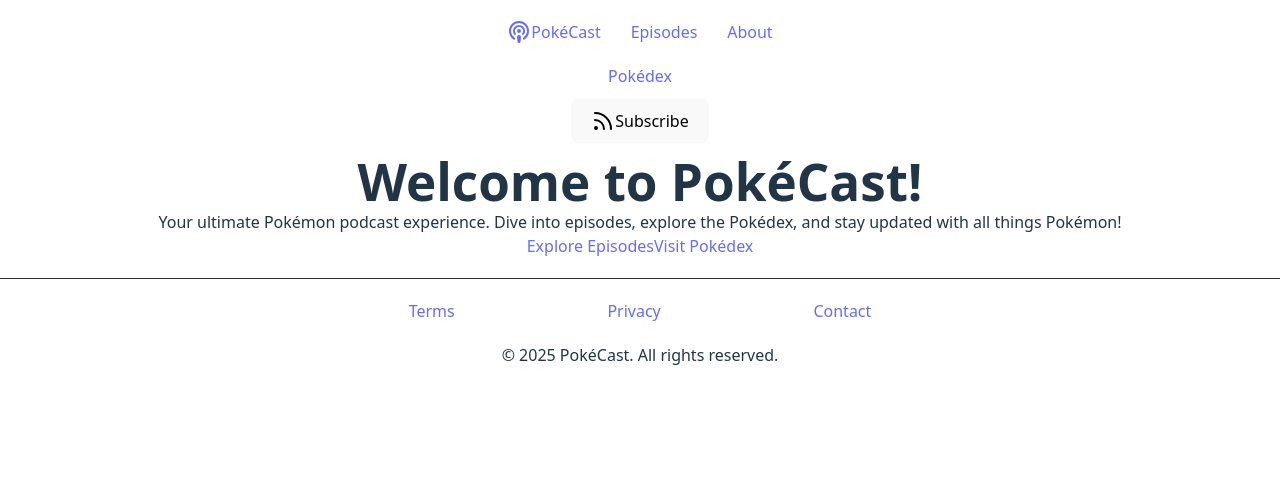
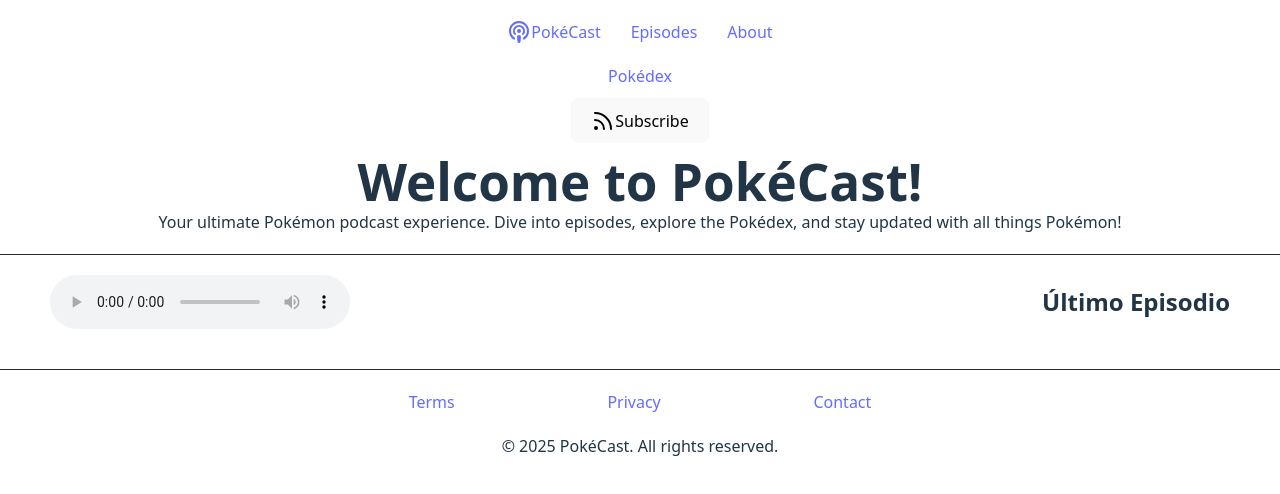
Before and after one commit to joangnz/PokeCast, a React (Vite) app: page / in a window 1280 px wide. Shown: the top 494 px of the page. Built offline with nearby package versions, Linux system fonts and the light colour scheme.

Commit message:
General improvements to Home, Creation of the Watcher.tsx component and assets/episodes/ folder.

```diff
--- /dev/null
+++ b/src/components/Home.css
@@ -0,0 +1,9 @@
+#home {
+
+    #last-ep {
+        width: 100%;
+        border-top: 1px solid #2c2c2c;
+        margin-top: 20px;
+        padding: 20px 50px;
+    }
+}
--- a/src/components/Home.tsx
+++ b/src/components/Home.tsx
@@ -1,30 +1,25 @@
-import { Link } from "react-router-dom";
-import { Podcast } from "lucide-react";
+import '../assets/episodes/latest.mp3';
+
+import './Home.css';
 
 function Home() {
     return (
-        <div className="home-container text-center p-6">
+        <main id="home" className="home-container text-center p-6">
             <h1 className="text-4xl font-bold mb-4">Welcome to PokéCast!</h1>
             <p className="text-lg text-muted-foreground mb-6">
                 Your ultimate Pokémon podcast experience. Dive into episodes, explore the Pokédex, and stay updated with all things Pokémon!
             </p>
-            <div className="button-group flex justify-center gap-4">
-                <Link
-                    to="/"
-                    className="px-6 py-3 bg-primary text-white rounded-md text-lg font-medium hover:bg-primary-dark"
-                >
-                    Explore Episodes
-                </Link>
-                <a
-                    href="https://pokemondb.net/pokedex/all"
-                    target="_blank"
-                    rel="noopener noreferrer"
-                    className="px-6 py-3 bg-secondary text-white rounded-md text-lg font-medium hover:bg-secondary-dark"
-                >
-                    Visit Pokédex
-                </a>
-            </div>
-        </div>
+
+            <section id="last-ep" className="flex justify-between">
+                <audio controls>
+                    <source src="" type="audio/mpeg"></source>
+                    Tu navegador no soporta el audio
+                </audio>
+                <figcaption>
+                    <h2>Último Episodio</h2>
+                </figcaption>
+            </section>
+        </main>
     );
 }
 
```
Also changed, not shown: src/components/Watcher.tsx (added), 1 other file (tests, documents, lock files or other folders).
